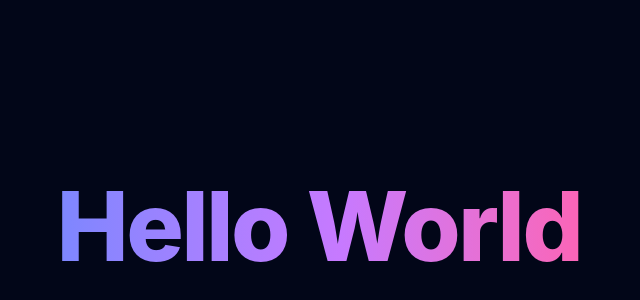
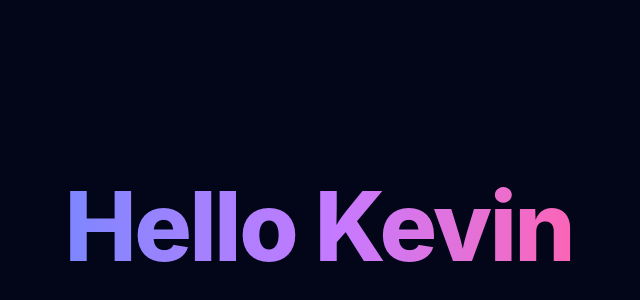
Before and after one commit to seoyeooon/ai_order_automation, a React (Vite) app in the folder AI_Kiosk_20261103/: page / in a window 1280 px wide. Shown: the part 174-474 px from the top of the page, without its empty margins (321-961 px from the left). Built offline with nearby package versions, Linux system fonts and the light colour scheme.

Commit message:
feat: change greeting to Hello Kevin

```diff
--- a/AI_Kiosk_20261103/src/App.tsx
+++ b/AI_Kiosk_20261103/src/App.tsx
@@ -2,7 +2,7 @@ function App() {
   return (
     <div className="min-h-screen bg-slate-950 text-white flex items-center justify-center p-6">
       <h1 className="text-6xl md:text-8xl font-extrabold tracking-tight bg-gradient-to-r from-indigo-400 via-purple-400 to-pink-400 bg-clip-text text-transparent">
-        Hello World
+        Hello Kevin
       </h1>
     </div>
   )
```
